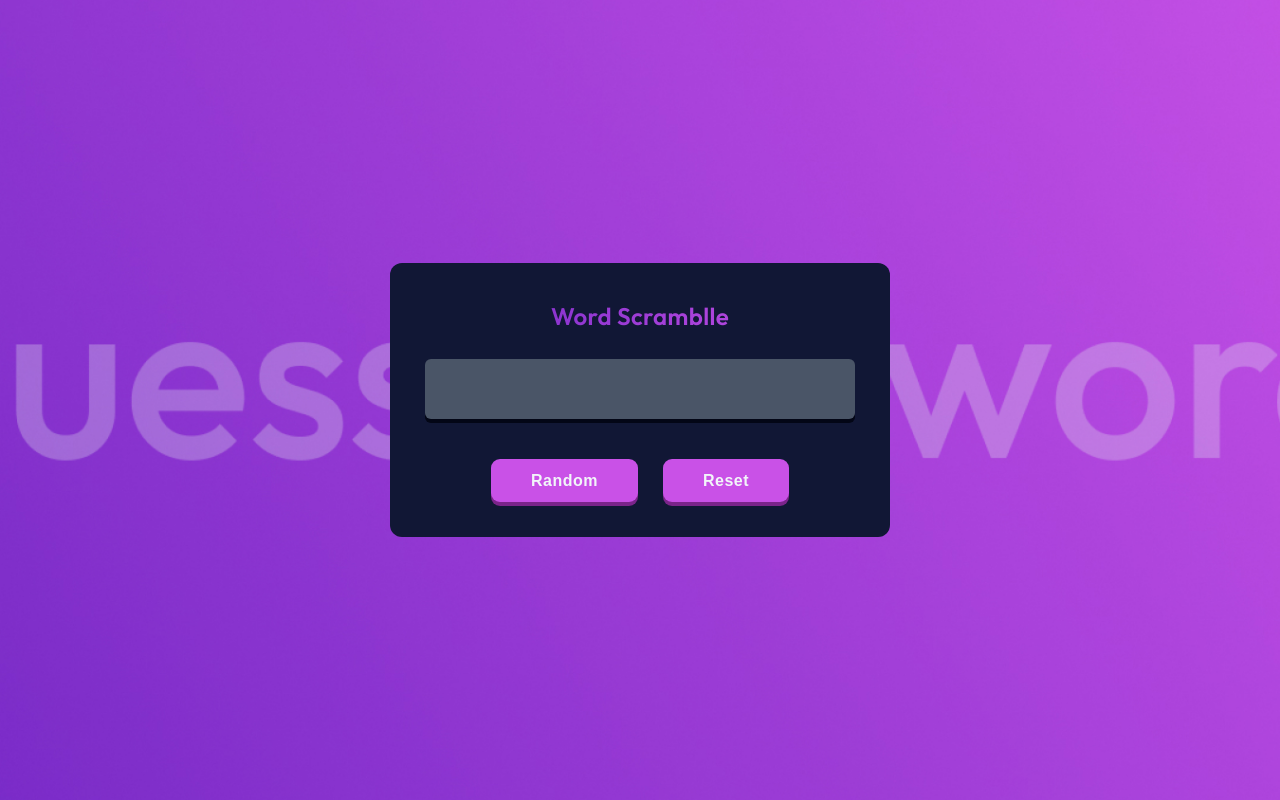
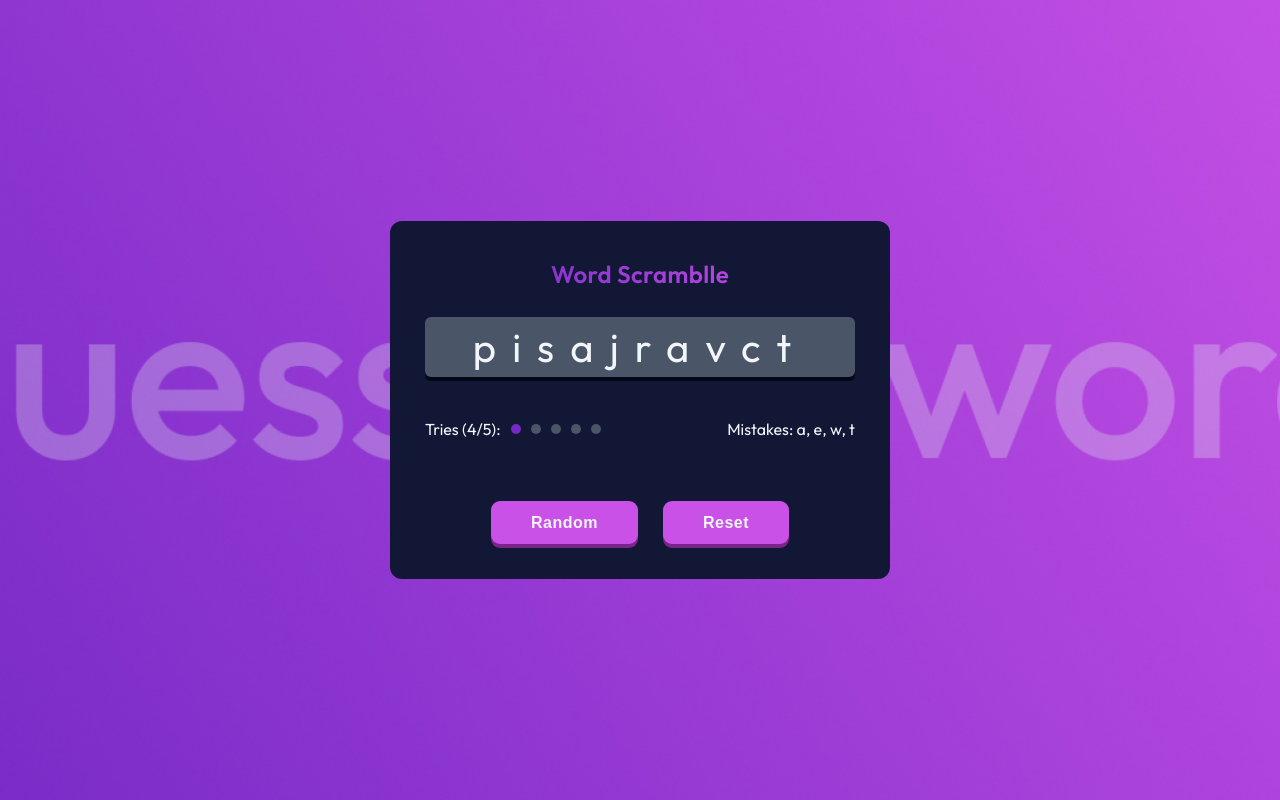
Before and after one commit to AcePeQ/guess-the-word, a website built with Vite: page guess-the-word/index.html in a window 1280 px wide. Built offline with nearby package versions, Linux system fonts and the light colour scheme.

Commit message:
feat: add features of generating random word and scramble this word

```diff
--- a/guess-the-word/index.html
+++ b/guess-the-word/index.html
@@ -18,8 +18,18 @@
   <body>
     <div class="game">
       <h1>Word Scramblle</h1>
-      <div class="randomWord"></div>
-      <div class="details"></div>
+      <div id="display" class="display"></div>
+      <div class="details">
+        <div class="tries_container">
+          <p>Tries (4/5):</p>
+          <div id="dot" class="try_dot activeDot"></div>
+          <div id="dot" class="try_dot"></div>
+          <div id="dot" class="try_dot"></div>
+          <div id="dot" class="try_dot"></div>
+          <div id="dot" class="try_dot"></div>
+        </div>
+        <p>Mistakes: a, e, w, t</p>
+      </div>
 
       <div class="inputs"></div>
 
--- a/guess-the-word/src/main.js
+++ b/guess-the-word/src/main.js
@@ -9,3 +9,33 @@ const words = [
   "player",
   "react",
 ];
+
+let currentWord = "";
+let numberOfTries = 0;
+let mistakes = [];
+
+function scrambleWord(word) {
+  const letters = word.split("");
+
+  for (let i = 0; i < letters.length - 1; i++) {
+    const randomLetterIndex = Math.floor(Math.random() * letters.length);
+    let tempLetter = letters[i];
+    letters[i] = letters[randomLetterIndex];
+    letters[randomLetterIndex] = tempLetter;
+  }
+
+  return letters.join("");
+}
+
+function generateRandomWord() {
+  const displayWordContainer = document.querySelector("#display");
+  currentWord = words[Math.floor(Math.random() * words.length)];
+
+  const scrambledWord = scrambleWord(currentWord);
+
+  displayWordContainer.textContent = scrambledWord;
+}
+
+function createInputFields(length) {}
+
+generateRandomWord();
--- a/guess-the-word/src/style.css
+++ b/guess-the-word/src/style.css
@@ -52,7 +52,7 @@ body {
   }
 }
 
-.randomWord {
+.display {
   width: 100%;
 
   height: 6rem;
@@ -65,6 +65,13 @@ body {
   box-shadow: 0px 4px 0px 0px #030616;
 
   margin: 2.5rem 0 4rem;
+
+  display: flex;
+  justify-content: center;
+  align-items: center;
+  font-size: 4rem;
+
+  letter-spacing: 16px;
 }
 
 .buttons {
@@ -93,3 +100,31 @@ body {
 
   cursor: pointer;
 }
+
+.details {
+  display: flex;
+  justify-content: space-between;
+  align-items: center;
+
+  margin-bottom: 6rem;
+}
+
+.tries_container {
+  display: flex;
+  align-items: center;
+
+  gap: 1rem;
+}
+
+.try_dot {
+  background-color: #4a5567;
+
+  width: 1rem;
+  height: 1rem;
+
+  border-radius: 50%;
+}
+
+.activeDot {
+  background-color: #7429c6;
+}
```
